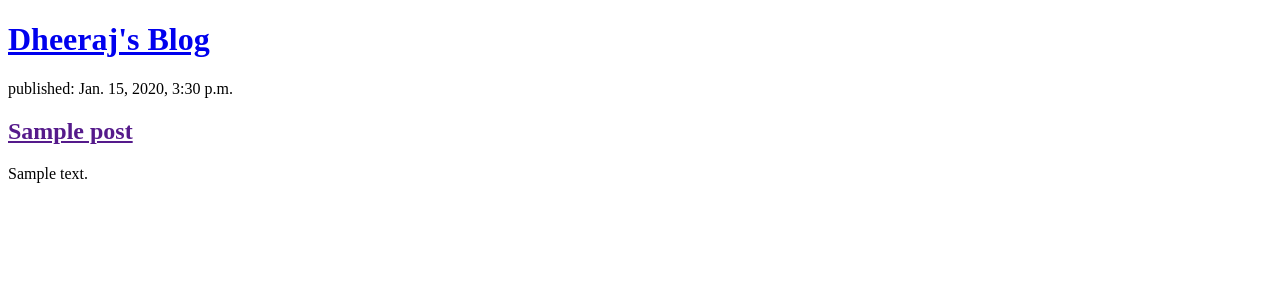
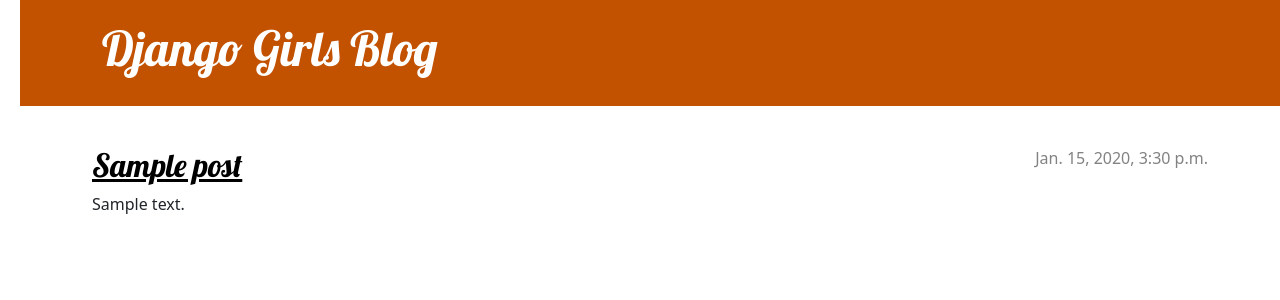
Before and after one commit to Dheeraj024/testing_1, a Django app: page / in a window 1280 px wide. Shown: the top 300 px of the page. Run offline with Django 5.2, Linux system fonts and the light colour scheme; tables that the repository leaves empty hold one stand-in row (values such as "Sample post").

Commit message:
Added view and template for detailed blog post as well as CSS for the site.

```diff
--- /dev/null
+++ b/blog/static/css/blog.css
@@ -0,0 +1,77 @@
+h1 a, h2 a {
+    color: #C25100
+    font-family:"Lobster", cursive;
+}
+body {
+    padding-left: 20px;
+}
+.page-header {
+    background-color: #C25100;
+    margin-top: 0;
+    margin-bottom: 40px;
+    padding: 20px 20px 20px 40px;
+}
+
+.page-header h1,
+.page-header h1 a,
+.page-header h1 a:visited,
+.page-header h1 a:active {
+    color: #ffffff;
+    font-size: 36pt;
+    text-decoration: none;
+}
+
+h1,
+h2,
+h3,
+h4 {
+    font-family: 'Lobster', cursive;
+}
+
+.date {
+    color: #828282;
+}
+
+.save {
+    float: right;
+}
+
+.post-form textarea,
+.post-form input {
+    width: 100%;
+}
+
+.top-menu,
+.top-menu:hover,
+.top-menu:visited {
+    color: #ffffff;
+    float: right;
+    font-size: 26pt;
+    margin-right: 20px;
+}
+
+.post {
+    margin-bottom: 70px;
+}
+
+.post h2 a,
+.post h2 a:visited {
+    color: #000000;
+}
+
+.post > .date,
+.post > .actions {
+    float: right;
+}
+
+.btn-secondary,
+.btn-secondary:visited {
+    color: #C25100;
+    background: none;
+    border-color: #C25100;
+}
+
+.btn-secondary:hover {
+    color: #FFFFFF;
+    background-color: #C25100;
+}
--- /dev/null
+++ b/blog/templates/blog/base.html
@@ -0,0 +1,25 @@
+{% load static %}
+<!DOCTYPE html>
+<html>
+    <head>
+        <title>Django Girls blog</title>
+        <link rel="stylesheet" href="https://cdn.jsdelivr.net/npm/bootstrap@5.3.3/dist/css/bootstrap.min.css" integrity="sha384-QWTKZyjpPEjISv5WaRU9OFeRpok6YctnYmDr5pNlyT2bRjXh0JMhjY6hW+ALEwIH" crossorigin="anonymous">
+        <link rel="stylesheet" href="https://fonts.googleapis.com/css?family=Lobster&subset=latin,latin-ext">
+        <link rel="stylesheet" href="{% static 'css/blog.css' %}">
+    </head>
+    <body>
+        <header class="page-header">
+          <div class="container">
+              <h1><a href="/">Django Girls Blog</a></h1>
+          </div>
+        </header>
+        <main class="container">
+            <div class="row">
+                <div class="col">
+                {% block content %}
+                {% endblock %}
+                </div>
+            </div>
+        </main>
+    </body>
+</html>
--- a/blog/templates/blog/post_list.html
+++ b/blog/templates/blog/post_list.html
@@ -1,29 +1,14 @@
-<!DOCTYPE html>
-<html>
-    <head>
-        <title>Dheeraj's blog</title>
-    </head>
-    <body>
-        <header>
-            <h1><a href="/">Dheeraj's Blog</a></h1>
-        </header>
-        {% for post in posts %}
-            <article>
-                <time>published: {{ post.published_date }}</time>
-                <h2><a href="">{{ post.title }}</a></h2>
-                <p>{{ post.text|linebreaksbr }}</p>
-            </article>
-        {% endfor %}
-        <!-- <article>
-            <time>published: 14.06.2014, 12:14</time>
-            <h2><a href="">My first post</a></h2>
-            <p>Aenean eu leo quam. Pellentesque ornare sem lacinia quam venenatis vestibulum. Donec id elit non mi porta gravida at eget metus. Fusce dapibus, tellus ac cursus commodo, tortor mauris condimentum nibh, ut fermentum massa justo sit amet risus.</p>
-        </article>
+{% extends 'blog/base.html' %}
 
-        <article>
-            <time>published: 14.06.2014, 12:14</time>
-            <h2><a href="">My second post</a></h2>
-            <p>Aenean eu leo quam. Pellentesque ornare sem lacinia quam venenatis vestibulum. Donec id elit non mi porta gravida at eget metus. Fusce dapibus, tellus ac cursus commodo, tortor mauris condimentum nibh, ut f.</p>
-        </article> -->
-    </body>
-</html>
+{% block content %}
+{% for post in posts %}
+<article class="post">
+    <time class="date">
+        {{ post.published_date }}
+    </time>
+    <!-- <h2><a href="">{{ post.title }}</a></h2> -->
+    <h2><a href="{% url 'post_detail' pk=post.pk %}">{{ post.title }}</a></h2>
+    <p>{{ post.text|linebreaksbr }}</p>
+</article>
+{% endfor %}
+{% endblock %}
--- a/blog/urls.py
+++ b/blog/urls.py
@@ -3,4 +3,5 @@
 
 urlpatterns = [
     path('', views.post_list, name='post_list'),
+    path('post/<int:pk>/', views.post_detail, name='post_detail'),
 ]
--- a/blog/views.py
+++ b/blog/views.py
@@ -1,7 +1,11 @@
-from django.shortcuts import render
+from django.shortcuts import render, get_object_or_404
 from django.utils import timezone
 from .models import Post
 
 def post_list(request):
     posts = Post.objects.filter(published_date__lte=timezone.now()).order_by('published_date')
     return render(request, 'blog/post_list.html', {'posts': posts})
+
+def post_detail(request, pk):
+    post = get_object_or_404(Post, pk=pk)
+    return render(request, 'blog/post_detail.html', {'post': post})
--- a/mysite/settings.py
+++ b/mysite/settings.py
@@ -116,7 +116,10 @@
 # https://docs.djangoproject.com/en/5.1/howto/static-files/
 
 STATIC_URL = 'static/'
-STATIC_ROOT = BASE_DIR / 'static'
+# STATIC_ROOT = BASE_DIR / 'static'
+STATICFILES_DIRS = [
+    BASE_DIR / "static",
+]
 
 # Default primary key field type
 # https://docs.djangoproject.com/en/5.1/ref/settings/#default-auto-field
```
Also changed, not shown: blog/templates/blog/post_detail.html (added, +13 -0 lines).
